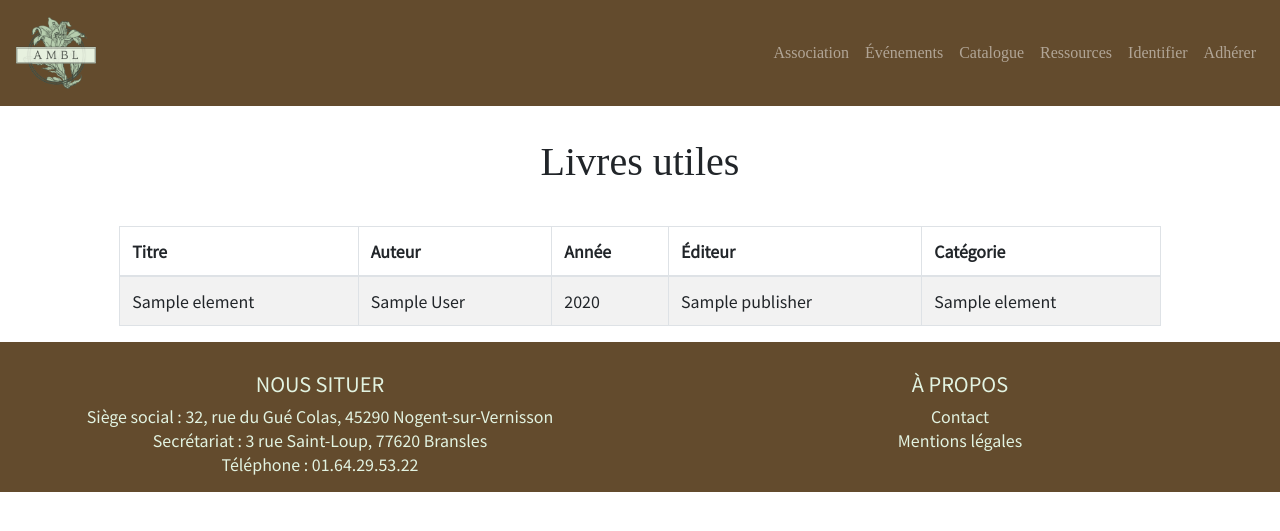
After one commit to WildCodeSchool/orleans-php-2003-project-ambl, a PHP site: template src/View/Books/index.html.twig in a window 1280 px wide. The commit adds this page. Shown: the top 531 px of the page. Run offline with PHP 8.4, Linux system fonts and the light colour scheme; the template is opened without the code that fills it: most values are stand-ins (such as "Sample title", 1, 10 or a date in 2020); some libraries are stand-ins or nearby versions; some web fonts are replaced.

Commit message:
books list from database

```diff
--- /dev/null
+++ b/src/View/Books/index.html.twig
@@ -0,0 +1,36 @@
+{% extends 'layout.html.twig' %}
+
+{% block title %}Livres Utiles{% endblock %}
+{% block stylesheet %}<link rel="stylesheet" href="/assets/css/table.css">{% endblock %}
+
+{% block content %}
+    <section class="books">
+        <h1 class="text-center">Livres utiles</h1>
+
+        <div class="table-responsive container-fluid">
+            <table class="list-events table table-bordered table-striped col-10 offset-1">
+                <thead>
+                    <tr>
+
+                        <th>Titre</th>
+                        <th>Auteur</th>
+                        <th>Année</th>
+                        <th>Éditeur</th>
+                        <th>Catégorie</th>
+                    </tr>
+                </thead>
+                <tbody>
+                    {% for item in elements %}
+                        <tr>
+                            <td>{{ item.title }}</td>
+                            <td>{{ item.author }}</td>
+                            <td>{{ item.year }}</td>
+                            <td>{{ item.publisher }}</td>
+                            <td>{{ item.name }}</td>
+                        </tr>
+                    {% endfor %}
+                </tbody>
+            </table>
+        </div>
+    </section>
+{% endblock %}
--- a/src/View/_navbar.html.twig
+++ b/src/View/_navbar.html.twig
@@ -4,7 +4,6 @@
     <a class="navbar-brand d-flex align-items-center" href="/home/index">
 
         <img src="/assets/images/logo_ambl.png" class="d-inline-block align-top logo" alt="">
-        <span class="logo-title">AMBL</span>
     </a>
     <button class="navbar-toggler" type="button" data-toggle="collapse" data-target="#navbarNav" aria-controls="navbarNav" aria-expanded="false" aria-label="Toggle navigation">
         <span class="navbar-toggler-icon"></span>
```
Also changed, not shown: src/Controller/BooksController.php (added, +32 -0 lines), src/Model/BooksManager.php (added, +37 -0 lines), public/assets/css/table.css (added), 1 other file.
